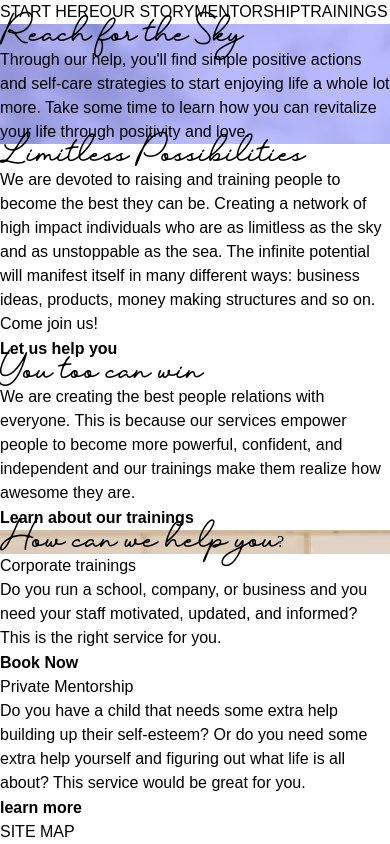
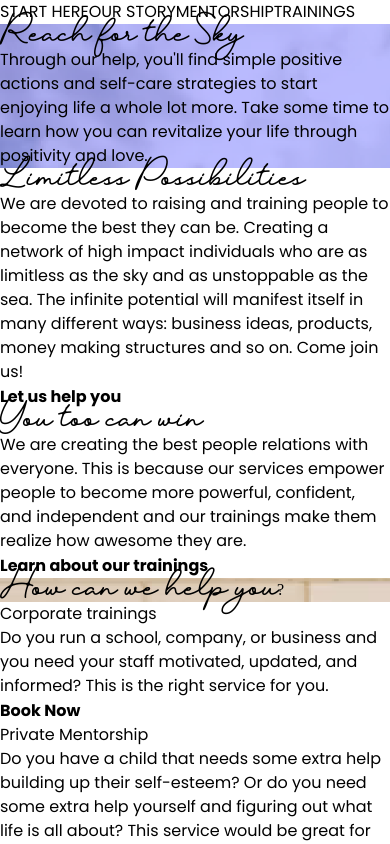
Before and after one commit to Tochi-Nwachukwu/HTN, a React (Vite) app: page / in a window 390 px wide. Shown: the top 844 px of the page. Built offline with nearby package versions, Linux system fonts and the light colour scheme; the HTML template or start-up script is replaced by a standard one.

Commit message:
Attempting to fix font issue on mobile

```diff
--- a/src/App.css
+++ b/src/App.css
@@ -1,3 +1,6 @@
+@import url("https://fonts.googleapis.com/css2?family=Open+Sans:ital,wght@0,300;0,400;0,500;0,600;0,700;0,800;1,300;1,400;1,500;1,600;1,700;1,800&family=Oswald:wght@200;300;400;500;600;700&family=Poppins:ital,wght@0,100;0,200;0,300;0,400;0,500;0,600;0,700;0,800;0,900;1,100;1,200;1,300;1,400;1,500;1,600;1,700;1,800;1,900&display=swap");
+
+
 @font-face {
   font-family: "candeliaregular";
   src: url("./font/candelia-regular-webfont.woff2") format("woff2"),
@@ -5,7 +8,7 @@
   font-weight: normal;
   font-style: normal;
 }
-@import url("https://fonts.googleapis.com/css2?family=Open+Sans:ital,wght@0,300;0,400;0,500;0,600;0,700;0,800;1,300;1,400;1,500;1,600;1,700;1,800&family=Oswald:wght@200;300;400;500;600;700&family=Poppins:ital,wght@0,100;0,200;0,300;0,400;0,500;0,600;0,700;0,800;0,900;1,100;1,200;1,300;1,400;1,500;1,600;1,700;1,800;1,900&display=swap");
+
 h1 {
   font-family: candeliaregular;
 }
```
